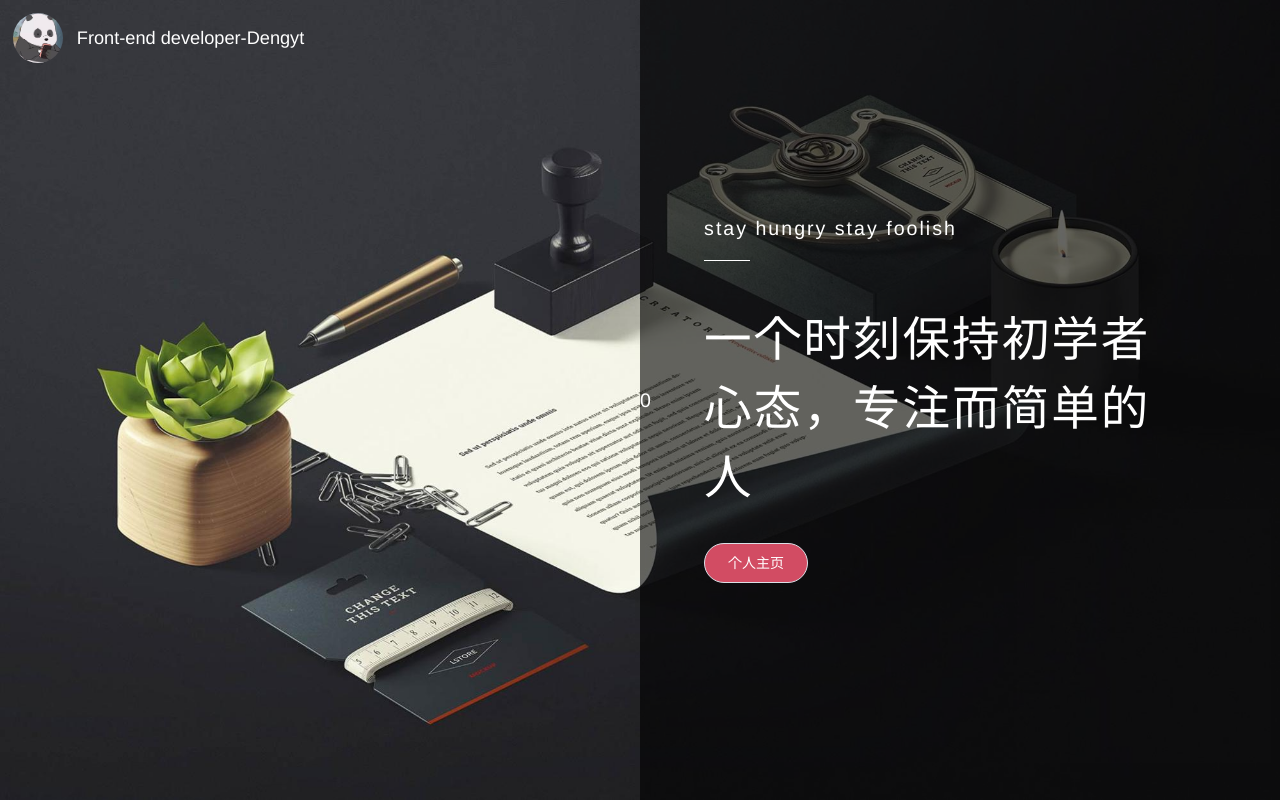
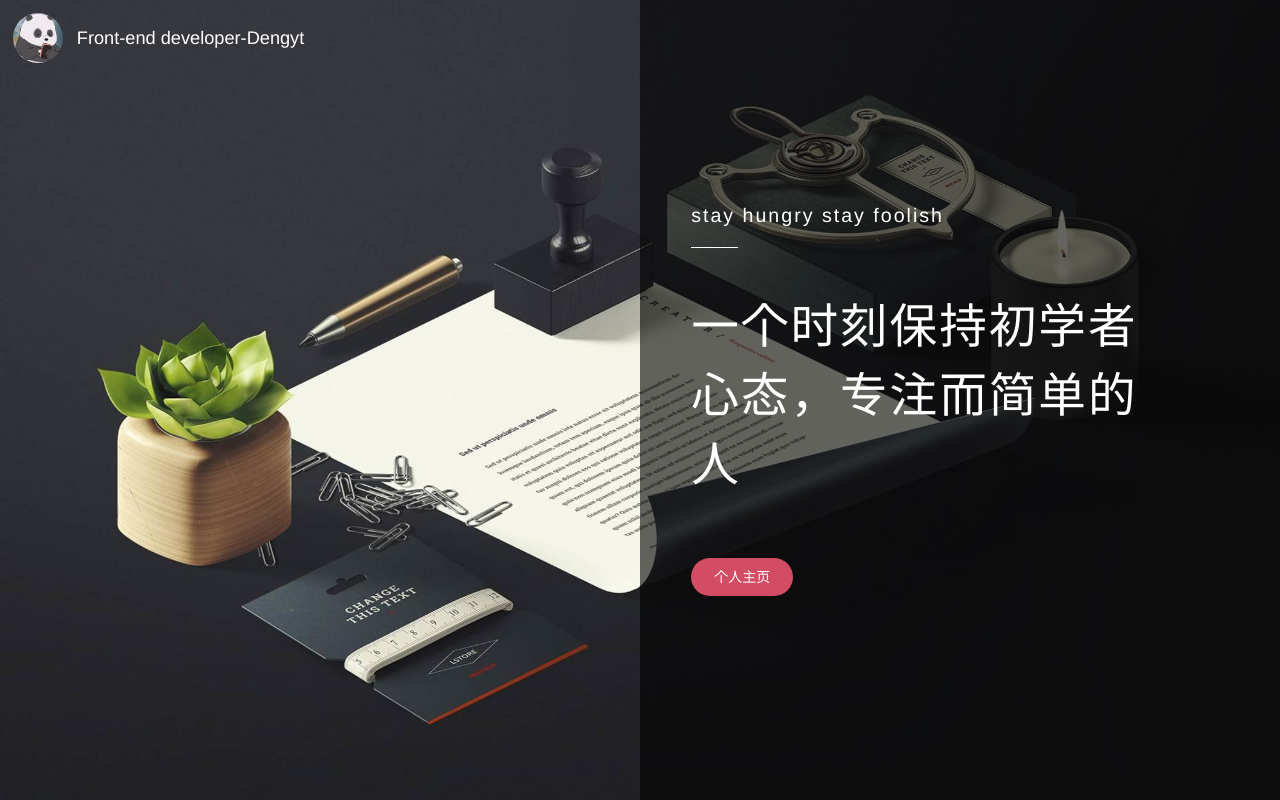
Before and after one commit to YUZIMMD/blog-YUZIMMD, a Vue app in the folder client/: page / in a window 1280 px wide. Built offline with nearby package versions, Linux system fonts and the light colour scheme.

Commit message:
去掉滚动条监听展示在页面中的数据

```diff
--- a/client/src/views/Home.vue
+++ b/client/src/views/Home.vue
@@ -10,7 +10,6 @@
         </div>
       </div>
       <div class="user-details">
-        {{scrollActive}}
           <div :class="scrollActive>=0?'fadeInRight':''" v-if="scrollActive >=0">
             <div>stay hungry  stay foolish</div>
             <div class="hr"></div>
@@ -23,7 +22,7 @@
     <div class="item2">
       <div class="item2-1">
         <div :class="scrollActive >600?'fadeInLeft':''" v-if="scrollActive>600">
-          <div class="title">一些想法{{scrollActive}}</div>
+          <div class="title">一些想法</div>
           <div class="details">凡是你认真去学习，认真去做过的事情，都不会是徒劳的，时间会证明你学到的都会有用到的那天。遇到难的东西，只要学到新的东西就是进步，不过分思考结果，感受过程-来自心灵鸡汤欺骗法则</div>
         </div>
       </div>
@@ -33,7 +32,7 @@
       <div class="item3-1"></div>
       <div class="item3-2">
         <div :class="scrollActive >1600?'fadeInRight':''" v-if="scrollActive>1600">
-          <div class="title">一个标题{{scrollActive}}</div>
+          <div class="title">一个标题</div>
           <div class="details">一个不知道放什么的模块，但是作为一个前端程序员，我有自己独特的审美（别问为什么，这里就是要放一块，和第二块对应🐶）</div>
         </div>
       </div>
@@ -41,7 +40,7 @@
     <div class="item4">
       <div class="item4-1">
         <div :class="scrollActive >2600?'fadeInLeft':''" v-if="scrollActive>2600">
-          <div class="title">技术栈{{scrollActive}}</div>
+          <div class="title">技术栈</div>
           <div class="details"><a class="link" target="_blank" href="https://www.runoob.com/w3cnote/webfrontendstack.html">前端技术图谱</a></div>
         </div>
       </div>
@@ -175,9 +174,10 @@ export default {
               width: 80%;
             }
             .btn-style-user-details{
-              margin-top: 2.5rem;
+              margin-top: 4.5rem;
               background-color: #d24c63;
               color: #ffffff;
+              border: none;
             }
           }
       }
```
Also changed, not shown: 1 other file (tests, documents, lock files or other folders).
